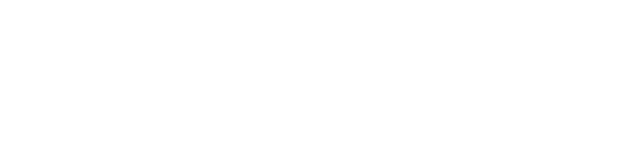
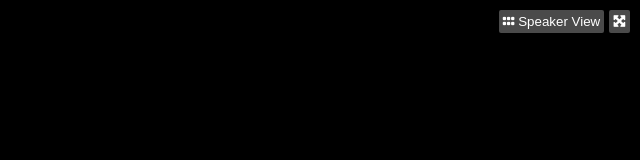
Before and after one commit to costanzaguala/html-css-zoom, a plain HTML site: page index.html in a window 1280 px wide. Shown: the whole page, without its empty margins (640-1280 px from the left). Drawn offline with Linux system fonts and the light colour scheme.

Commit message:
header fatto

```diff
--- a/css/style.css
+++ b/css/style.css
@@ -10,9 +10,33 @@
 
 html {
     font-family: Arial, Helvetica, sans-serif;
+    background-color: #000000;
 }
 
-.container {
+/* .container {
     max-width: 1200px;
     margin: 0 auto;
+} */
+
+/* HEADER */
+
+header {
+    height: 50px;
+    text-align: right;
+    padding: 10px;
 }
+
+header button {
+    background-color: #4A4A4A;
+    color: white;
+    border: none;
+    border-radius: 2px;
+    padding: 4px;
+}
+
+
+/* MAIN */
+
+main {
+    height: calc(100vh - 150px);
+}
--- a/index.html
+++ b/index.html
@@ -7,33 +7,28 @@
         <title>Zoom</title>
 
         <!-- css -->
-        <link rel="stylesheet" href="/css/style.css">
+        <link rel="stylesheet" href="./css/style.css">
+
+        <!-- font awesome -->
+        <link rel="stylesheet" href="https://cdnjs.cloudflare.com/ajax/libs/font-awesome/6.4.2/css/all.min.css" integrity="sha512-z3gLpd7yknf1YoNbCzqRKc4qyor8gaKU1qmn+CShxbuBusANI9QpRohGBreCFkKxLhei6S9CQXFEbbKuqLg0DA==" crossorigin="anonymous" referrerpolicy="no-referrer" />
+
     </head>
 
-    <body>
+    <body class="debug">
         <header>
 
-            <div class="container">
+            <button>
+                <i class="fa-solid fa-grip"></i>
+                Speaker View
+            </button>
 
-            </div>
+            <button>
+                <i class="fa-solid fa-maximize"></i>
+            </button>
 
         </header>
 
-        <main>
 
-            <div class="container">
-
-            </div>
-
-        </main>
-
-        <footer>
-
-            <div class="container">
-
-            </div>
-
-        </footer>
     </body>
 
 </html>
```
